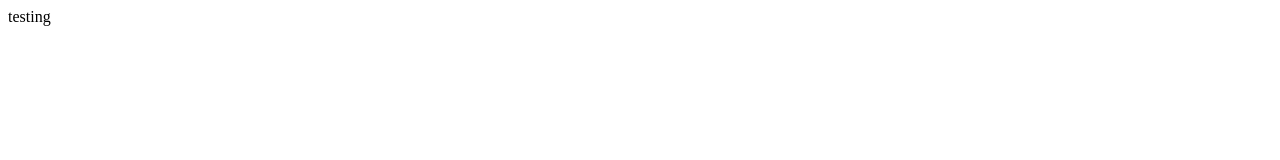
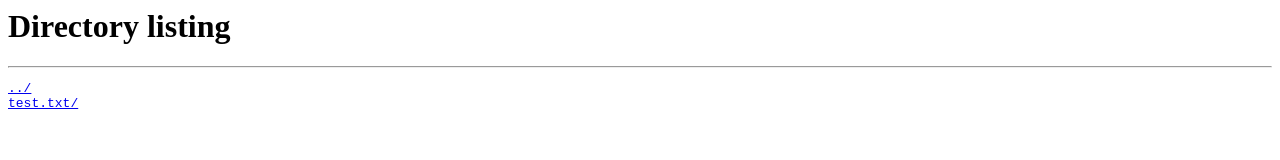
Before and after one commit to dan-wells/what, a plain HTML site: page index.html in a window 1280 px wide. Drawn offline with Linux system fonts and the light colour scheme.

Commit message:
project page test

```diff
--- a/index.html
+++ b/index.html
@@ -1 +1,10 @@
-testing
+<html>
+<body>
+<h1>Directory listing</h1>
+<hr/>
+<pre>
+<a href="../">../</a>
+<a href="test.txt/">test.txt/</a>
+</pre>
+</body>
+</html>
```
Also changed, not shown: test.txt (added).
